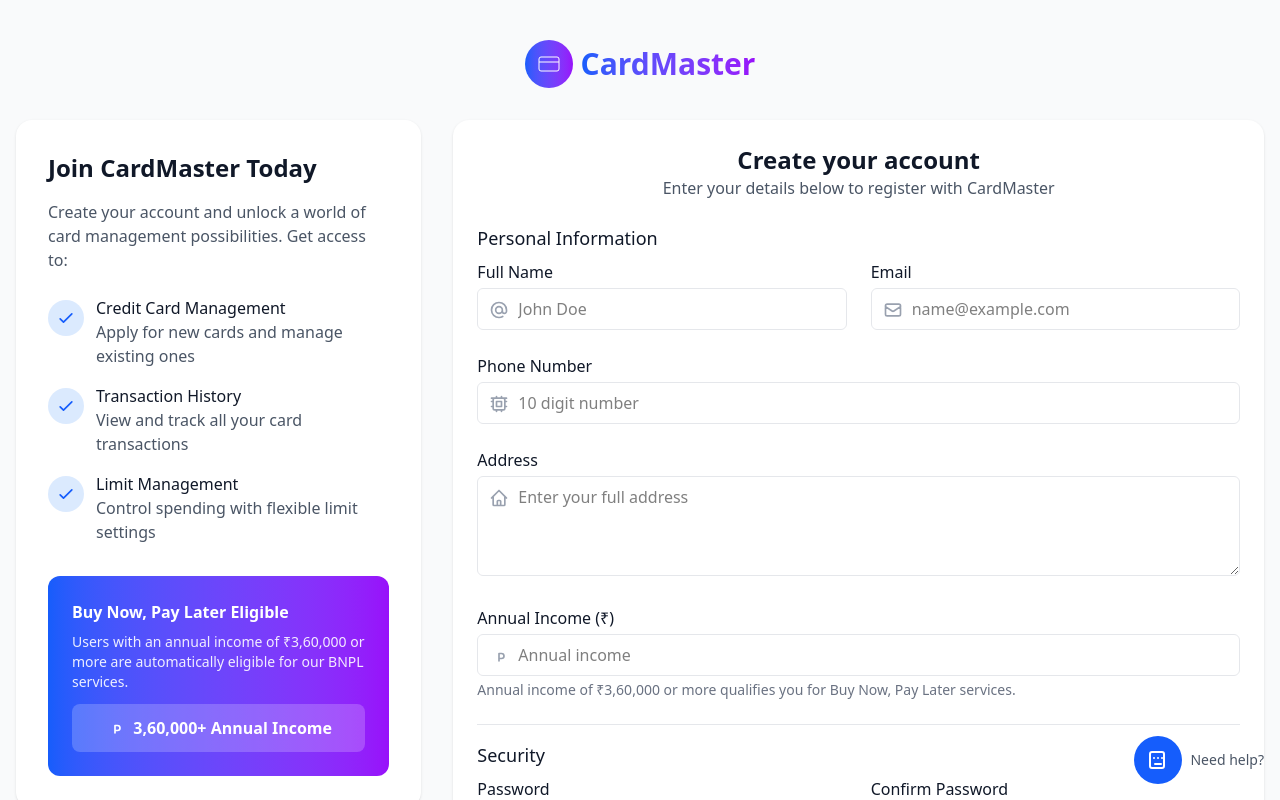
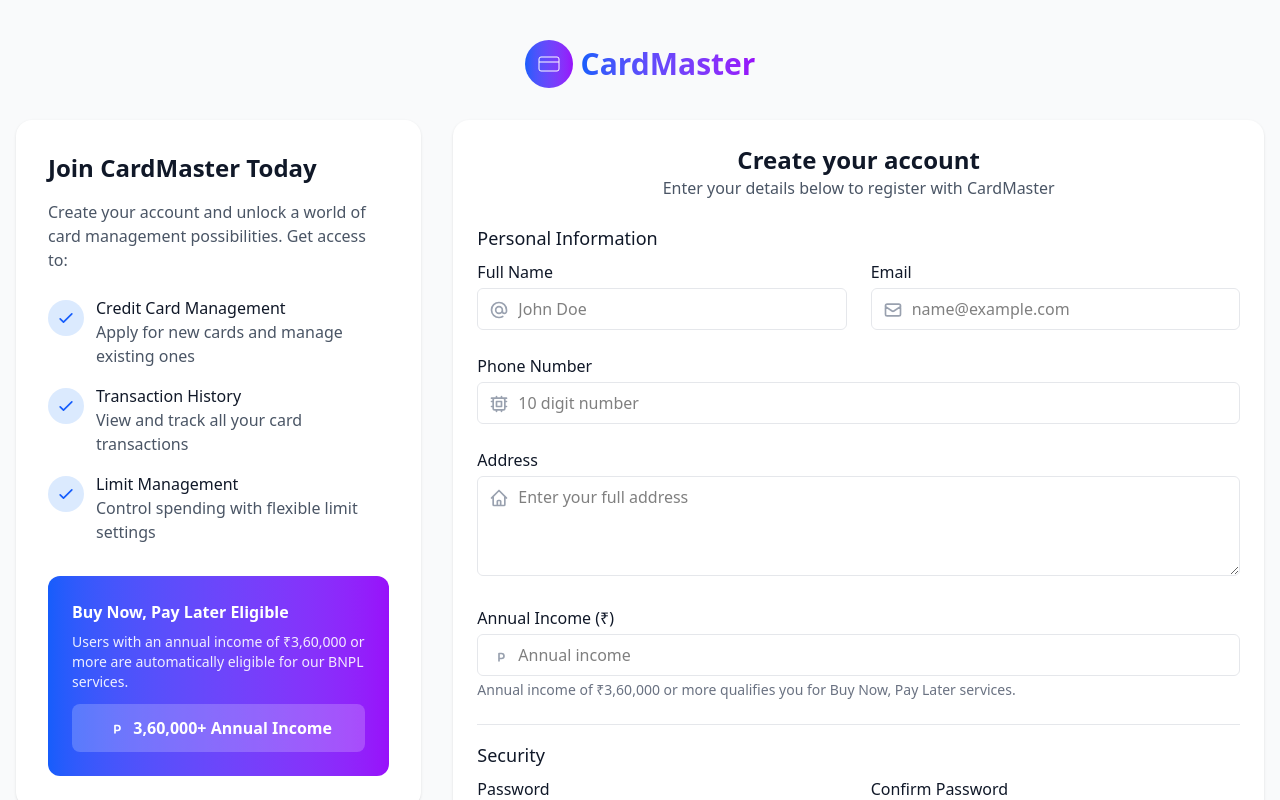
Before and after one commit to Abhiyb/credify, a Vue app in the folder frontend2/vite-project/: page /register in a window 1280 px wide. Shown: the top 800 px of the page. Built offline with nearby package versions, Linux system fonts and the light colour scheme.

Commit message:
fix: removed chat bot from register page

```diff
--- a/frontend2/vite-project/src/components/Register.vue
+++ b/frontend2/vite-project/src/components/Register.vue
@@ -289,15 +289,7 @@
         </div>
       </div>
 
-      <!-- Floating Help Button -->
-      <div class="fixed bottom-4 right-4 flex items-center space-x-2">
-        <button class="bg-blue-600 text-white rounded-full p-3 hover:bg-blue-700 transition-all duration-300">
-          <svg class="w-6 h-6" fill="none" stroke="currentColor" viewBox="0 0 24 24" xmlns="http://www.w3.org/2000/svg">
-            <path stroke-linecap="round" stroke-linejoin="round" stroke-width="2" d="M8 10h.01M12 10h.01M16 10h.01M9 16h6m-7 4h8a2 2 0 002-2V6a2 2 0 00-2-2H6a2 2 0 00-2 2v12a2 2 0 002 2z"></path>
-          </svg>
-        </button>
-        <span class="text-sm text-gray-600">Need help?</span>
-      </div>
+
     </div>
   </div>
 </template>
```
